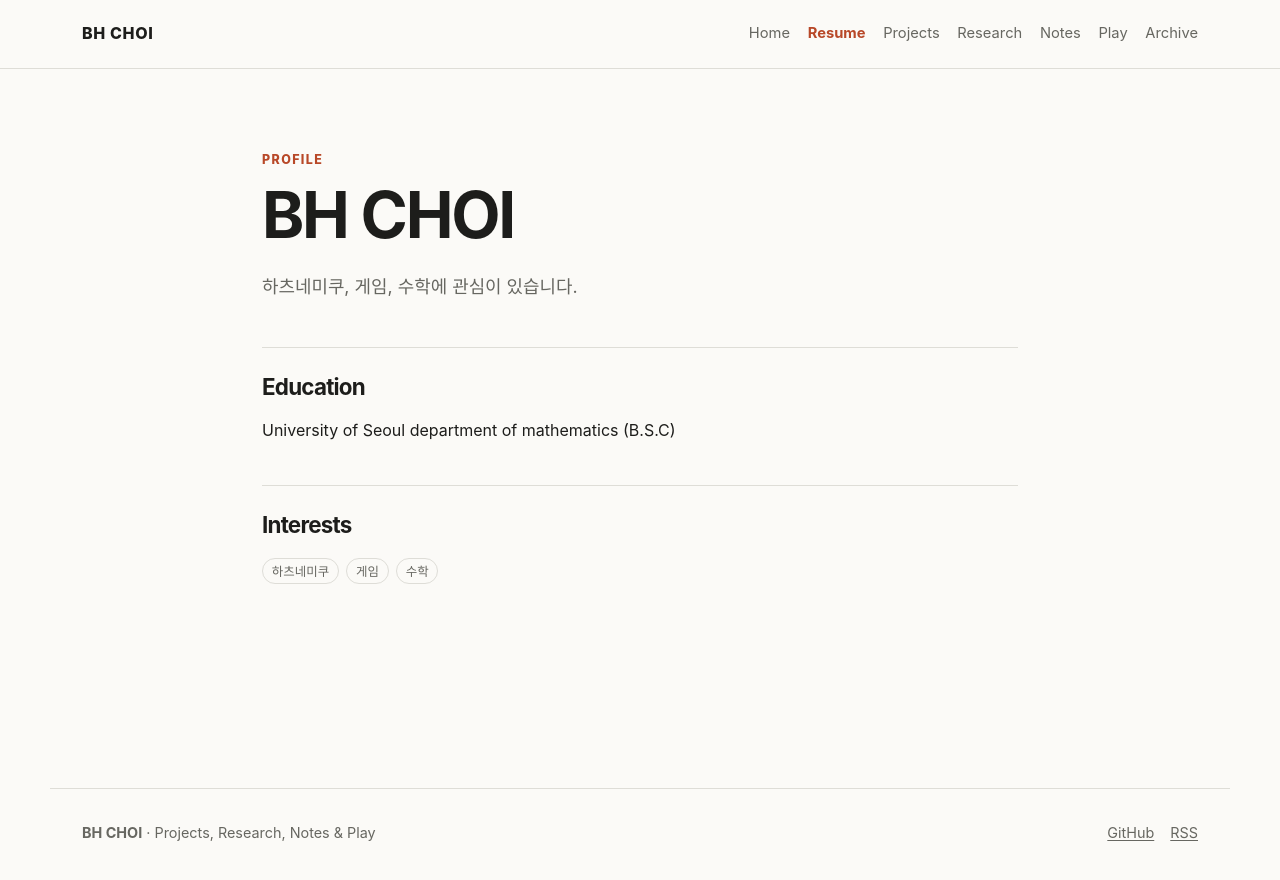
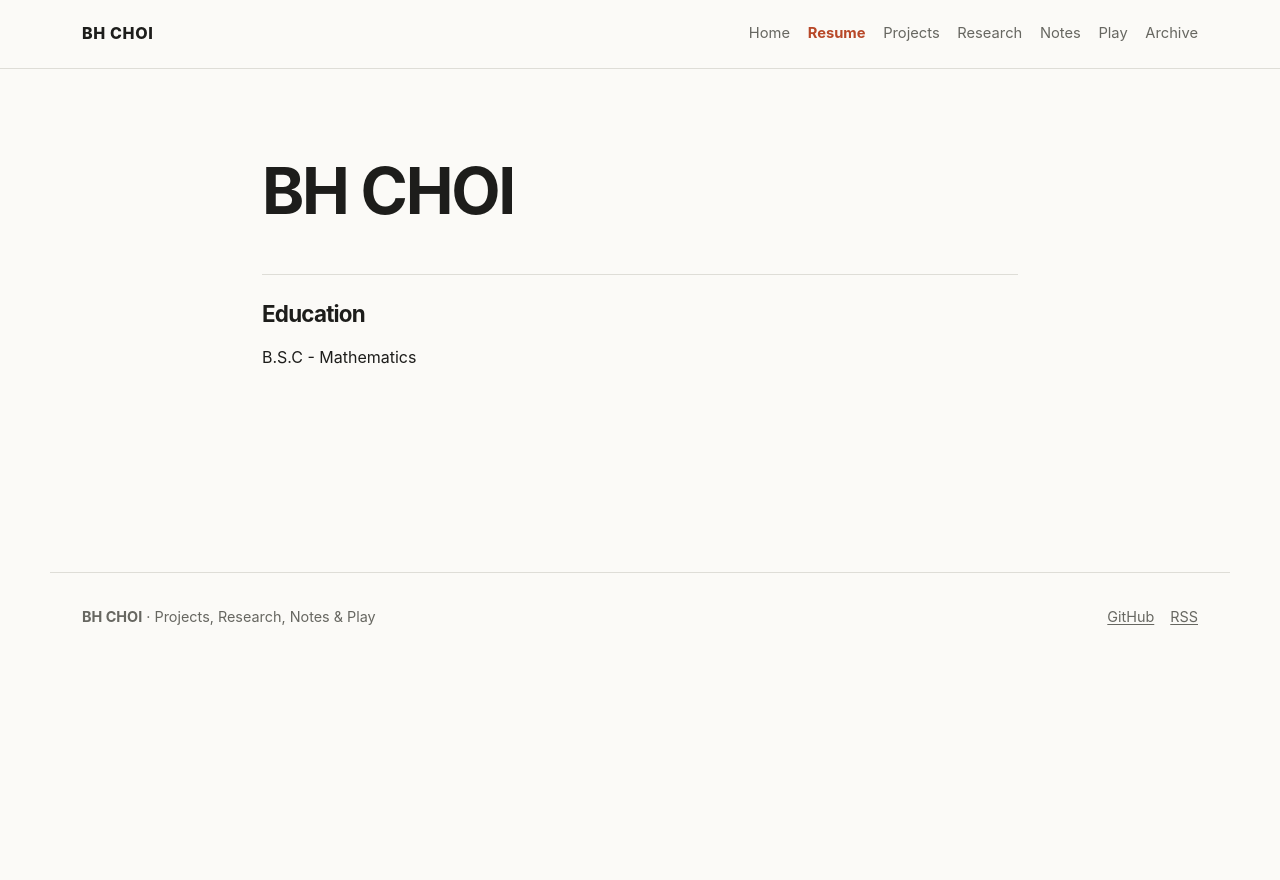
Before and after one commit to cbh456746/cbh456746.github.io, a Jekyll site: the page built from resume.md, in a window 1280 px wide. Shown: the top 880 px of the page. Built offline with Jekyll 4.4.1, drawn with Linux system fonts in a browser that asks for light colours.

Commit message:
Minimize Resume and repair RSS XML output

```diff
--- a/_data/profile.yml
+++ b/_data/profile.yml
@@ -1,10 +1,4 @@
 # Public profile: only the information explicitly approved by the site owner.
 name: BH CHOI
-headline: 하츠네미쿠, 게임, 수학
-summary: "하츠네미쿠, 게임, 수학에 관심이 있습니다."
-interests:
-  - 하츠네미쿠
-  - 게임
-  - 수학
 education:
-  - school: "University of Seoul department of mathematics (B.S.C)"
+  - school: "B.S.C - Mathematics"
--- a/_layouts/resume.html
+++ b/_layouts/resume.html
@@ -4,14 +4,9 @@ layout: default
 {% assign profile = site.data.profile %}
 <section class="resume-shell">
   <header class="resume-header">
-    <p class="eyebrow">Profile</p>
     <h1>{{ profile.name | escape }}</h1>
-    <p class="lede">{{ profile.summary | escape }}</p>
   </header>
   <section><h2>Education</h2>
     {% for item in profile.education %}<p>{{ item.school | escape }}</p>{% endfor %}
   </section>
-  <section><h2>Interests</h2><ul class="skill-list">
-    {% for item in profile.interests %}<li>{{ item | escape }}</li>{% endfor %}
-  </ul></section>
 </section>
--- a/feed.xml
+++ b/feed.xml
@@ -1,8 +1,8 @@
 ---
 layout: null
 ---
+<?xml version="1.0" encoding="UTF-8"?>
 {% assign documents = site.posts | concat: site.projects | concat: site.research | concat: site.notes | sort: 'date' | reverse %}
-<?xml version="1.0" encoding="UTF-8"?>
 <rss version="2.0" xmlns:atom="http://www.w3.org/2005/Atom"><channel>
   <title>{{ site.title | xml_escape }}</title><description>{{ site.description | xml_escape }}</description>
   <link>{{ '/' | absolute_url }}</link><atom:link href="{{ '/feed.xml' | absolute_url }}" rel="self" type="application/rss+xml" />
```
Also changed, not shown: DECISIONS.md (+6 -0 lines), TASKS.md (+7 -0 lines), .github/workflows/pages.yml.
